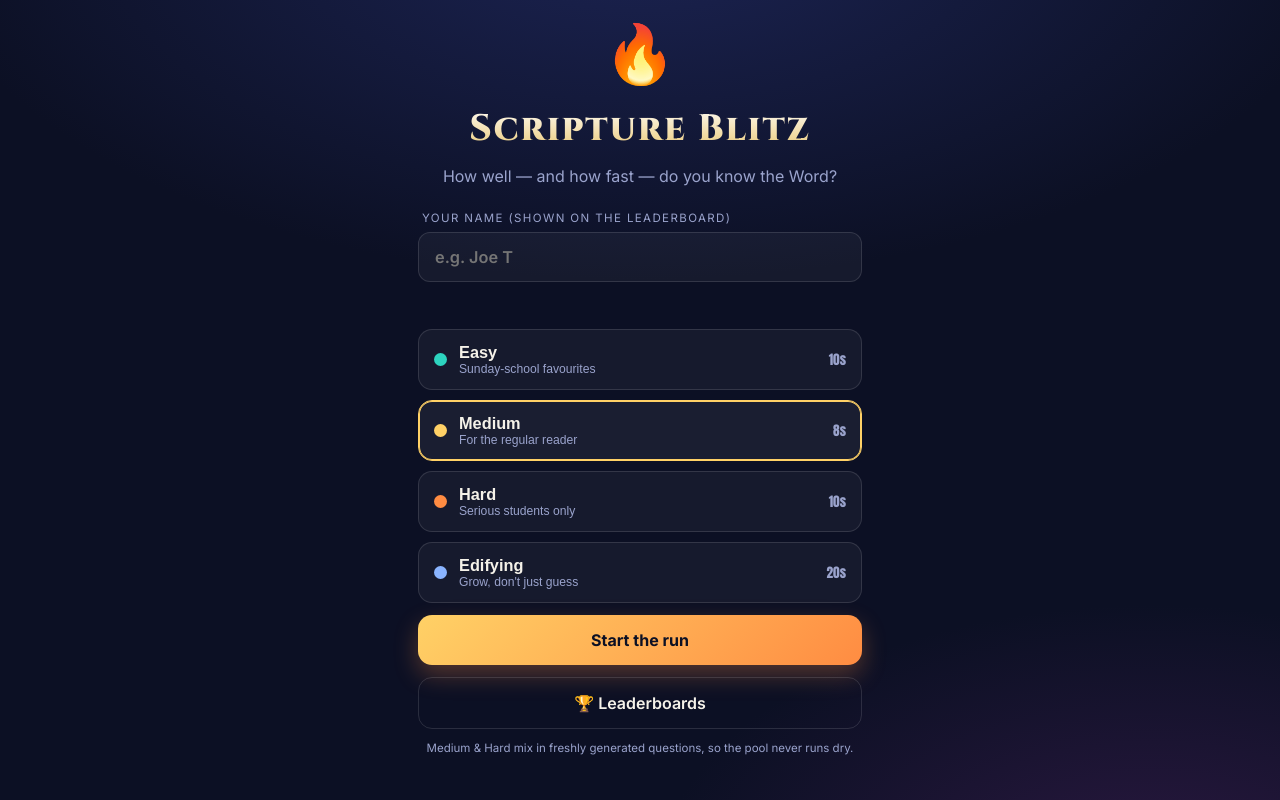
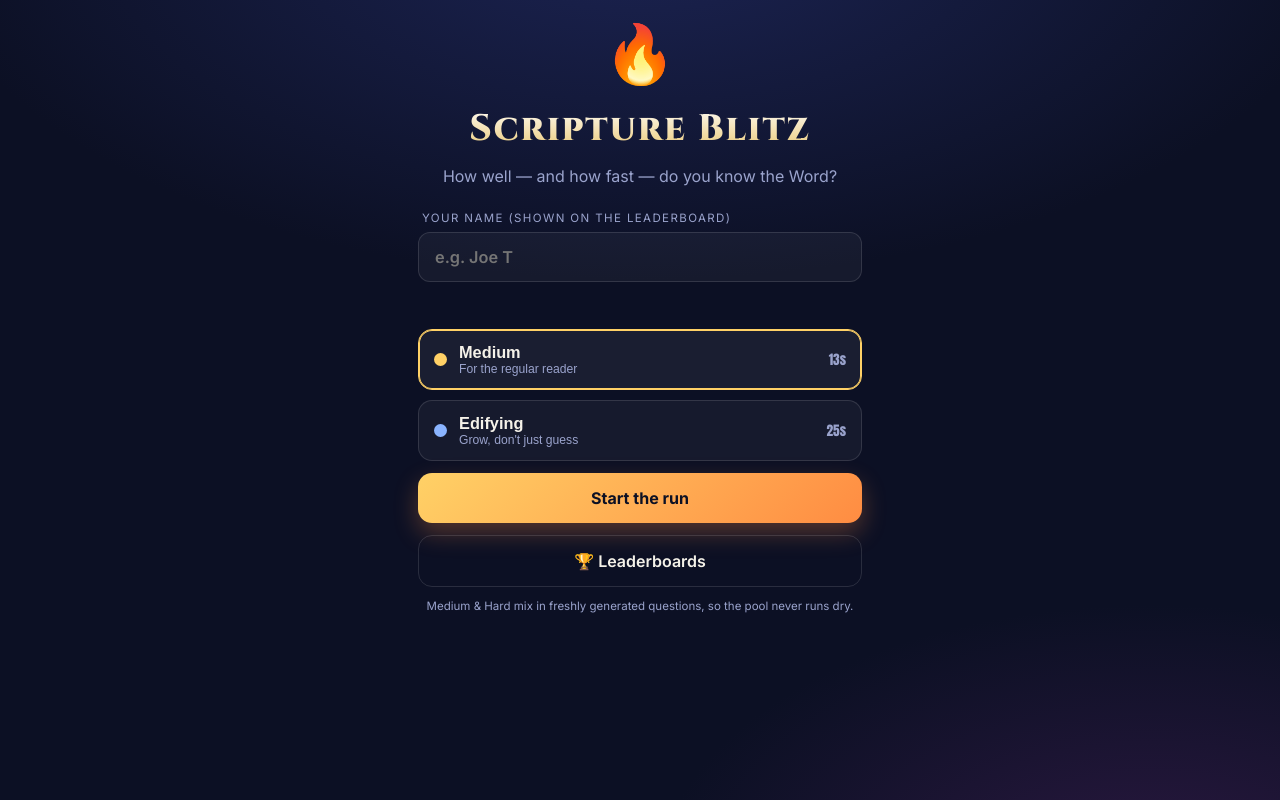
Before and after one commit to Josepht7979/Blitz, a Next.js app: page / in a window 1280 px wide. Built offline with nearby package versions, Linux system fonts and the light colour scheme.

Commit message:
Update page.tsx

```diff
--- a/app/page.tsx
+++ b/app/page.tsx
@@ -5,10 +5,8 @@ type Q = { q: string; verse?: string; o: string[]; a: number; c: string; n: stri
 type Entry = { name: string; score: number };
 
 const CATS: Record<string, { name: string; desc: string; time: number; color: string }> = {
-  easy:     { name: "Easy",     desc: "Sunday-school favourites", time: 10, color: "#2dd4bf" },
-  med:      { name: "Medium",   desc: "For the regular reader",   time: 8,  color: "#ffd166" },
-  hard:     { name: "Hard",     desc: "Serious students only",    time: 10, color: "#ff8c42" },
-  edifying: { name: "Edifying", desc: "Grow, don't just guess",   time: 20, color: "#8ab4ff" },
+  med:      { name: "Medium",   desc: "For the regular reader", time: 13, color: "#ffd166" },
+  edifying: { name: "Edifying", desc: "Grow, don't just guess", time: 25, color: "#8ab4ff" },
 };
 const RANKS = [
   { min: 0, e: "💨", n: "A Spark" }, { min: 1500, e: "🪵", n: "Kindling" },
```
